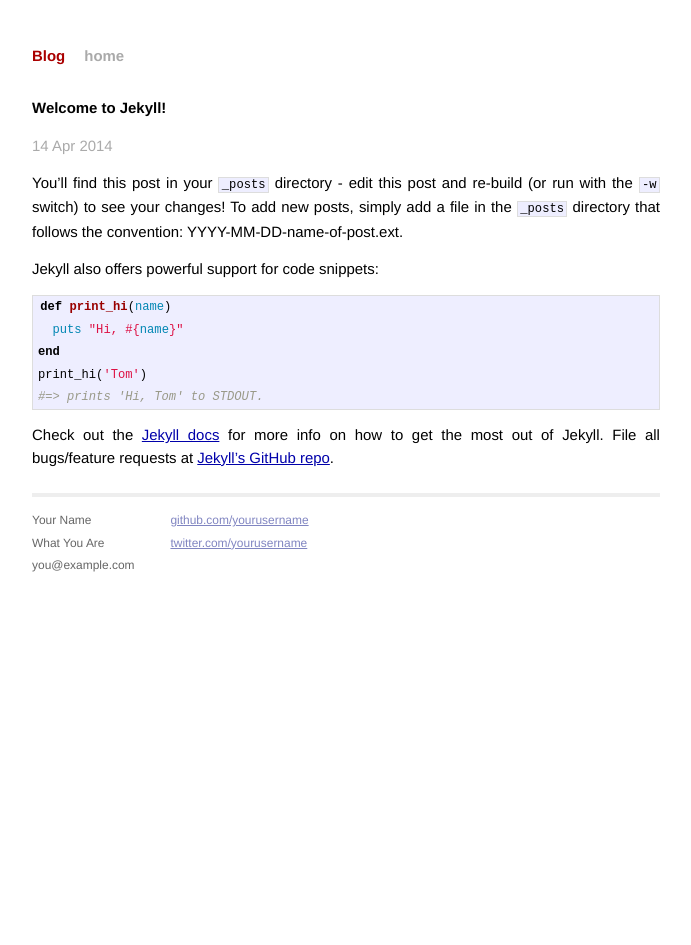
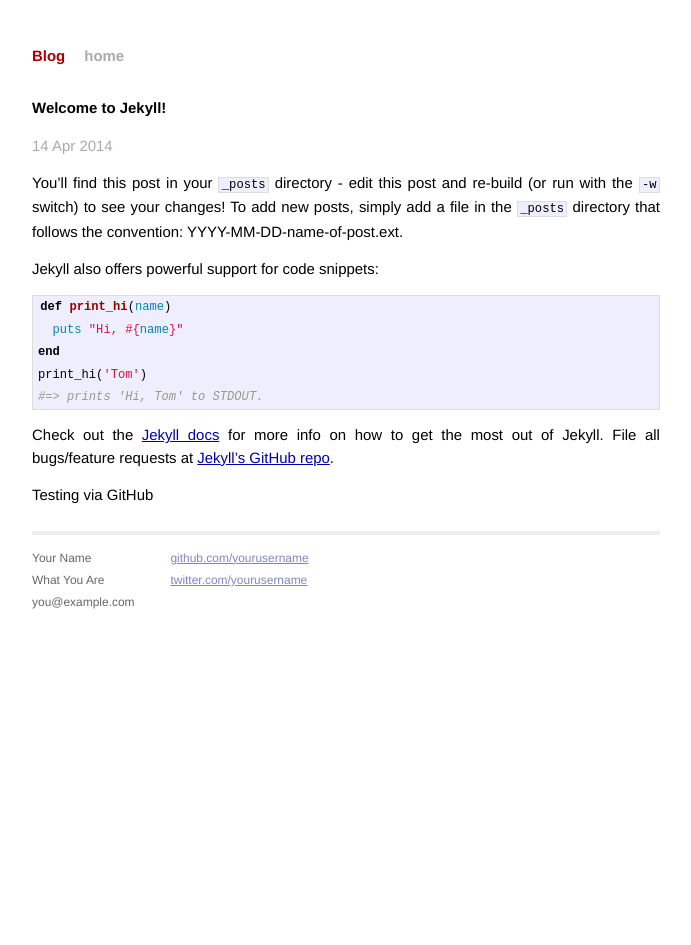
Before and after one commit to cityandwool/blog, a Jekyll site: the page built from _posts/2014-04-14-welcome-to-jekyll.markdown, in a window 1280 px wide. Shown: the whole page, without its empty margins (294-985 px from the left). Built offline with Jekyll 4.4.1, drawn with Linux system fonts in a browser that asks for light colours; Markdown is read by kramdown in place of the engine named in the settings.

Commit message:
Update 2014-04-14-welcome-to-jekyll.markdown

```diff
--- a/_posts/2014-04-14-welcome-to-jekyll.markdown
+++ b/_posts/2014-04-14-welcome-to-jekyll.markdown
@@ -19,5 +19,7 @@ print_hi('Tom')
 
 Check out the [Jekyll docs][jekyll] for more info on how to get the most out of Jekyll. File all bugs/feature requests at [Jekyll's GitHub repo][jekyll-gh].
 
+Testing via GitHub
+
 [jekyll-gh]: https://github.com/mojombo/jekyll
 [jekyll]:    http://jekyllrb.com
```
